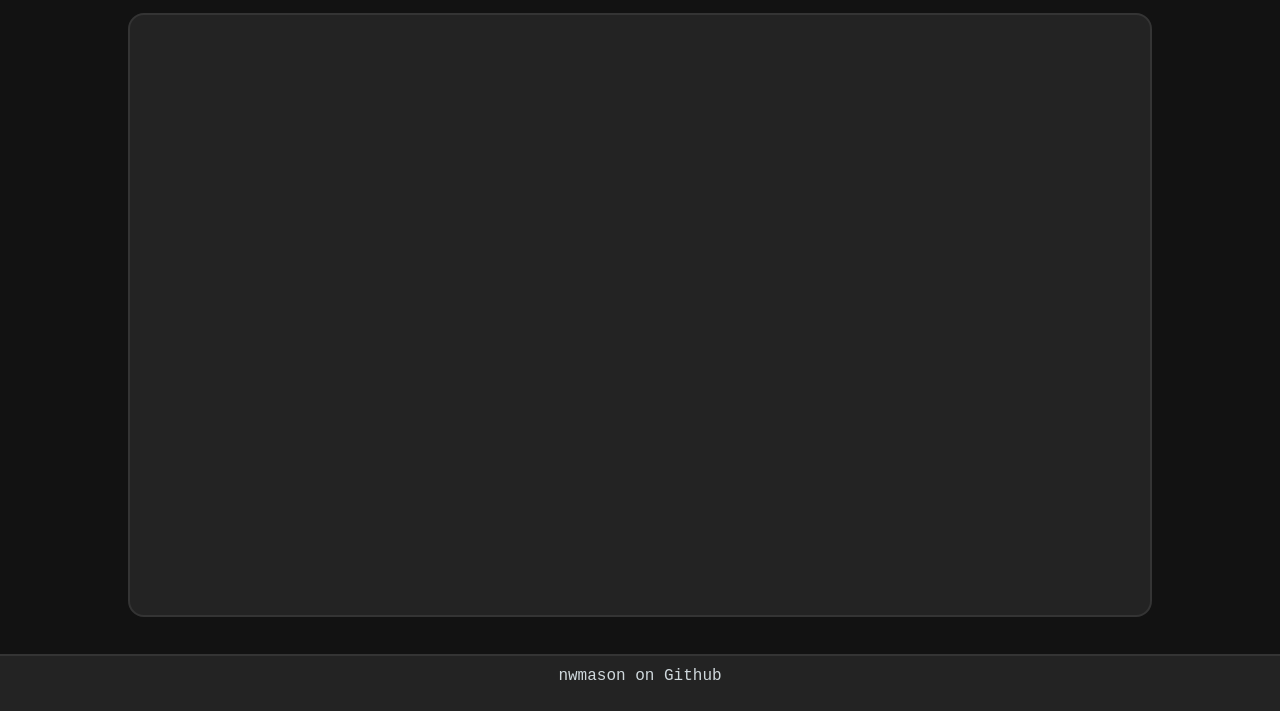
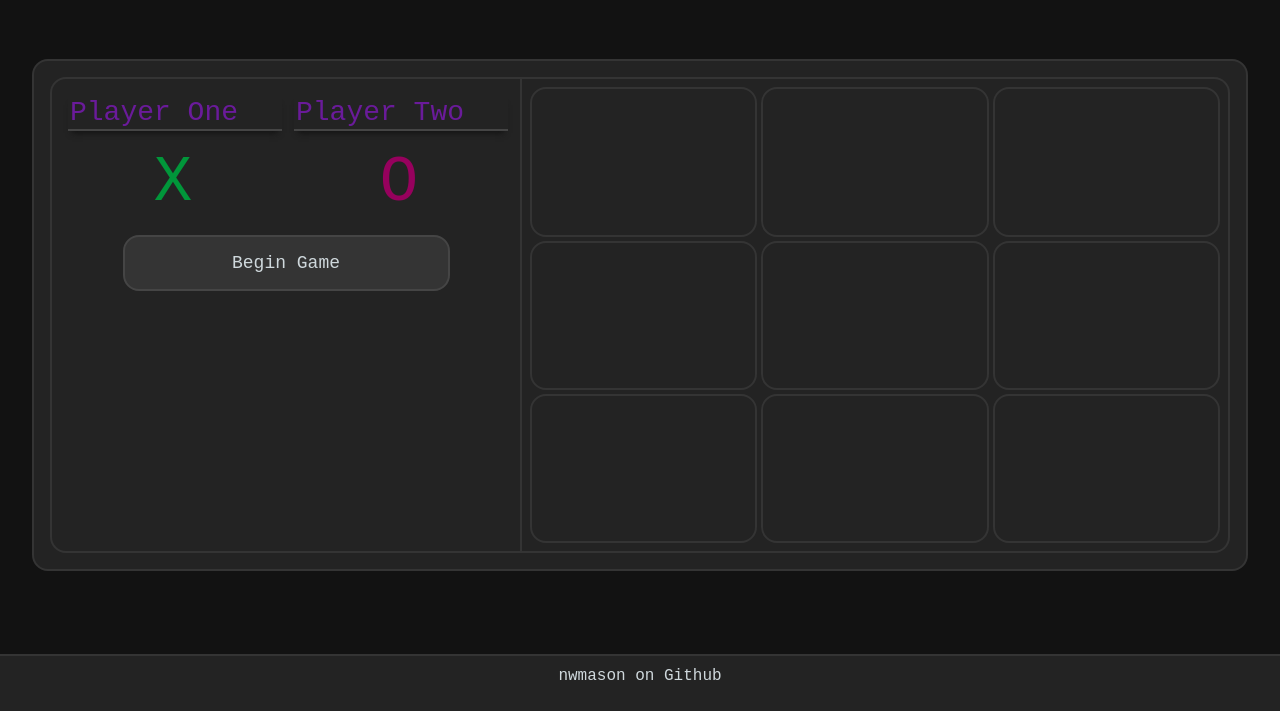
Before and after one commit to nwmason/tic-tac-toe, a plain HTML site: page index.html in a window 1280 px wide. Shown: the part 89-800 px from the top of the page. Drawn offline with Linux system fonts and the light colour scheme; a web font is replaced by a local one.

Commit message:
base outline of app completed

```diff
--- a/index.html
+++ b/index.html
@@ -11,11 +11,25 @@
     <div class="header">Noughts & Crosses</div>
     <div class="container">
         <div class="game-container">
-            <div class="symbol-selection-container">
-
+            <div class="game-menu">
+                <form class="game-setup-menu">
+                    <input type="text" id="namep1" name="namep1" value="Player One">
+                    <input type="text" id="namep2" name="namep2" value="Player Two">
+                    <label class="cross" for="namep1">X</label>
+                    <label class="nought" for="namep2">O</label>
+                    <button class="btn-start-game">Begin Game</button>
+                </form>
             </div>
             <div class="game-screen">
-
+                <div class="game-tile"></div>
+                <div class="game-tile"></div>
+                <div class="game-tile"></div>
+                <div class="game-tile"></div>
+                <div class="game-tile"></div>
+                <div class="game-tile"></div>
+                <div class="game-tile"></div>
+                <div class="game-tile"></div>
+                <div class="game-tile"></div>
             </div>
         </div>
     </div>
--- a/style.css
+++ b/style.css
@@ -5,10 +5,9 @@
     --bg-color: #121212;
     --elevation-one: #232323;
     --elevation-two: #343434;
+    --elevation-three: #454545;
     --text-color: #CFD8DC;
     --primary-color: #6A1B9A;
-    --secondary-color: #2a1b9a;
-
     --player-one-color: #01963A;
     --player-two-color: #96015d;
 }
@@ -53,6 +52,7 @@ a:visited {
     margin: 16px;
     margin-left: 64px;
     margin-right: 64px;
+    border: 2px solid var(--elevation-three);
     border-radius: 12px;
     font-size: 44px;
     font-weight: 500;
@@ -60,8 +60,8 @@ a:visited {
 
 .container {
     display: flex;
-    margin-left: 128px;
-    margin-right: 128px;
+    margin-left: 32px;
+    margin-right: 32px;
     margin-top: -32px;
 
     justify-content: center;
@@ -73,15 +73,106 @@ a:visited {
     border: 2px solid var(--elevation-two);
     border-radius: 16px;
 
-    height: 600px;
+    height: 60ra0px;
     width: 100%;
+    display: grid;
+    grid-template-columns: 2fr 3fr;
+    padding: 16px;
 }
 
-.symbol-selection-container {
+.game-menu {
+    display: grid;
+    grid-template-rows: 1fr 1fr;
+    gap: 16px;
+    padding: 16px;
+    border: 2px solid var(--elevation-two);
+    border-radius: 16px 0 0 16px;
+}
 
+.game-setup-menu {
+    display: grid;
+    grid-template: 0.3fr 1fr 1fr / 1fr 1fr;
+    gap: 16px;
+}
+
+#namep1, #namep2 {
+    background-color: #00000000;
+    border: none;
+    border-bottom: 2px solid var(--elevation-three);
+    box-shadow: 0 6px 6px -4px var(--bg-color);
+
+    font-size: 28px;
+    height: 32px;
+    width: 100%;
+    color: var(--primary-color);
+    transition: 0.4s;
+}
+
+#namep1:focus, #namep2:focus {
+    outline: none;
+    box-shadow: 0 6px 6px -4px var(--primary-color);
+}
+
+#namep1:focus {
+    color: var(--player-one-color);
+}
+
+#namep2:focus {
+    color: var(--player-two-color);
+}
+
+.cross, .nought {
+    text-align: center;
+    font-size: 64px;
+    font-weight: 500;
+}
+
+.cross {
+    color: var(--player-one-color);
+}
+
+.nought {
+    color: var(--player-two-color);
+}
+
+.btn-start-game {
+    background-color: var(--elevation-two);
+    color: var(--text-color);
+    border: 2px solid var(--elevation-three);
+    border-radius: 16px;
+    grid-area: 3 / 1 / 3 / 3;
+    width: 75%;
+    height: 3.5rem;
+    font-size: 18px;
+    justify-self: center;
+    transition: all 0.25s, transform 0.15s;
+}
+
+.btn-start-game:hover {
+    background-color: var(--primary-color);
+    border: 2px solid var(--elevation-two);
+    color: var(--bg-color);
+    cursor: pointer;
+}
+
+.btn-start-game:active {
+    background-color: var(--text-color);
+    transform: translateY(4px);
 }
 
 .game-screen {
+    border: 2px solid var(--elevation-two);
+    border-left: none;
+    border-radius: 0 16px 16px 0;
+    display: grid;
+    grid-template: repeat(3, 1fr) / repeat(3, 1fr);
+    gap: 4px;
+    padding: 8px;
+}
+
+.game-tile {
+    border: 2px solid var(--elevation-two);
+    border-radius: 16px;
 
 }
 
```
